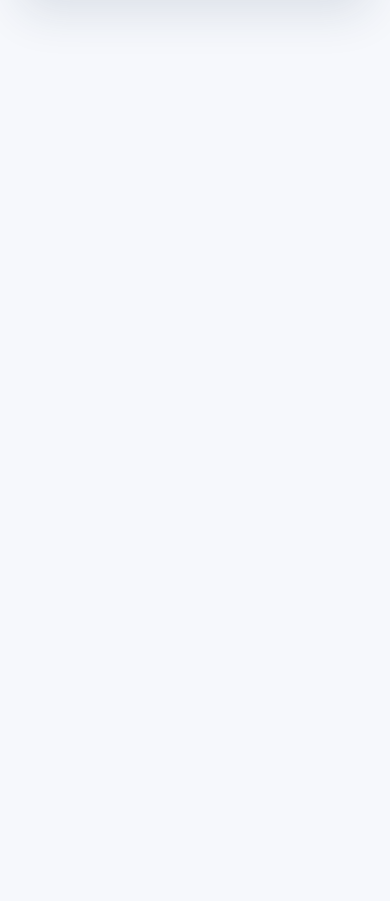
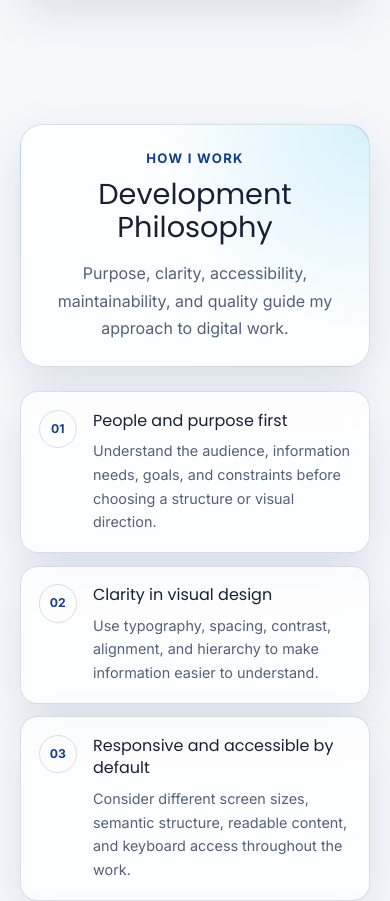
Before and after one commit to eolusoga-804/emmanuel-804, a Next.js app: page / in a window 390 px wide. Shown: the part 6540-7441 px from the top of the page. Before the commit the page ends 6600 px from the top, so only its background shows below. Built offline with nearby package versions, Linux system fonts and the light colour scheme.

Commit message:
Added responsive development principles

```diff
--- a/src/app/(home)/page.tsx
+++ b/src/app/(home)/page.tsx
@@ -4,6 +4,7 @@ import Skills from "@/components/Skills/Skills";
 import Services from "@/components/Services/Services";
 import Projects from "@/components/Projects/Projects";
 import WhyWorkWithMe from "@/components/WhyWorkWithMe/WhyWorkWithMe";
+import DevelopmentPhilosophy from "@/components/DevelopmentPhilosophy/DevelopmentPhilosophy";
 import styles from "./page.module.css";
 
 export default function Home() {
@@ -15,6 +16,7 @@ export default function Home() {
       <Services />
       <Projects />
       <WhyWorkWithMe />
+      <DevelopmentPhilosophy />
     </main>
   );
 }
--- /dev/null
+++ b/src/components/DevelopmentPhilosophy/DevelopmentPhilosophy.module.css
@@ -0,0 +1,113 @@
+.philosophy {
+  width: 100%;
+  padding: clamp(4rem, 8vw, 6rem) clamp(1.25rem, 4vw, 2rem);
+  scroll-margin-top: 5.5rem;
+}
+
+.philosophy__layout {
+  display: grid;
+  width: min(100%, 76rem);
+  grid-template-columns: minmax(15rem, 0.8fr) minmax(0, 1.2fr);
+  align-items: start;
+  gap: clamp(1.5rem, 4vw, 3.5rem);
+  margin-inline: auto;
+}
+
+.philosophy__panel {
+  position: sticky;
+  top: 7rem;
+  padding: clamp(1.5rem, 4vw, 2.5rem);
+  border: 1px solid var(--border-subtle);
+  border-radius: 1.4rem;
+  background:
+    radial-gradient(circle at 100% 0%, var(--ambient-glow), transparent 50%),
+    var(--surface-background);
+  box-shadow: var(--glass-shadow);
+  backdrop-filter: blur(18px);
+}
+
+.philosophy__eyebrow {
+  margin: 0 0 0.6rem;
+  color: var(--color-secondary);
+  font-size: 0.82rem;
+  font-weight: 700;
+  letter-spacing: 0.1em;
+  text-transform: uppercase;
+}
+
+.philosophy__title {
+  margin: 0;
+  color: var(--text-primary);
+  font-size: clamp(1.8rem, 4vw, 2.8rem);
+  line-height: 1.15;
+  text-wrap: balance;
+}
+
+.philosophy__intro {
+  margin: 1rem 0 0;
+  color: var(--text-muted);
+  line-height: 1.7;
+}
+
+.philosophy__list {
+  display: grid;
+  gap: 0.8rem;
+  margin: 0;
+  padding: 0;
+  list-style: none;
+}
+
+.philosophy__item {
+  display: grid;
+  grid-template-columns: auto minmax(0, 1fr);
+  gap: 1rem;
+  padding: 1.1rem;
+  border: 1px solid var(--border-subtle);
+  border-radius: 1.1rem;
+  background: var(--surface-background);
+  box-shadow: var(--glass-shadow);
+  backdrop-filter: blur(14px);
+}
+
+.philosophy__number {
+  display: grid;
+  width: 2.4rem;
+  height: 2.4rem;
+  place-items: center;
+  border: 1px solid var(--border-subtle);
+  border-radius: 50%;
+  color: var(--color-secondary);
+  font-size: 0.76rem;
+  font-weight: 700;
+}
+
+.philosophy__item-title {
+  margin: 0;
+  color: var(--text-primary);
+  font-size: 1rem;
+  line-height: 1.4;
+}
+
+.philosophy__description {
+  margin: 0.45rem 0 0;
+  color: var(--text-muted);
+  font-size: 0.9rem;
+  line-height: 1.65;
+}
+
+@media (max-width: 760px) {
+  .philosophy__layout {
+    grid-template-columns: 1fr;
+  }
+
+  .philosophy__panel {
+    position: static;
+    text-align: center;
+  }
+}
+
+@media (prefers-reduced-motion: reduce) {
+  .philosophy__item {
+    scroll-behavior: auto;
+  }
+}
--- /dev/null
+++ b/src/components/DevelopmentPhilosophy/DevelopmentPhilosophy.tsx
@@ -0,0 +1,44 @@
+import { portfolioContent } from "@/content/portfolio";
+import styles from "./DevelopmentPhilosophy.module.css";
+
+export default function DevelopmentPhilosophy() {
+  return (
+    <section
+      className={styles.philosophy}
+      id="development-philosophy"
+      aria-labelledby="philosophy-title"
+    >
+      <div className={styles["philosophy__layout"]}>
+        <header className={styles["philosophy__panel"]}>
+          <p className={styles["philosophy__eyebrow"]}>How I work</p>
+          <h2 className={styles["philosophy__title"]} id="philosophy-title">
+            Development Philosophy
+          </h2>
+          <p className={styles["philosophy__intro"]}>
+            Purpose, clarity, accessibility, maintainability, and quality guide
+            my approach to digital work.
+          </p>
+        </header>
+
+        <ol className={styles["philosophy__list"]}>
+          {portfolioContent.philosophy.map((principle, index) => (
+            <li className={styles["philosophy__item"]} key={principle.title}>
+              <span className={styles["philosophy__number"]} aria-hidden="true">
+                {String(index + 1).padStart(2, "0")}
+              </span>
+
+              <div>
+                <h3 className={styles["philosophy__item-title"]}>
+                  {principle.title}
+                </h3>
+                <p className={styles["philosophy__description"]}>
+                  {principle.description}
+                </p>
+              </div>
+            </li>
+          ))}
+        </ol>
+      </div>
+    </section>
+  );
+}
```
